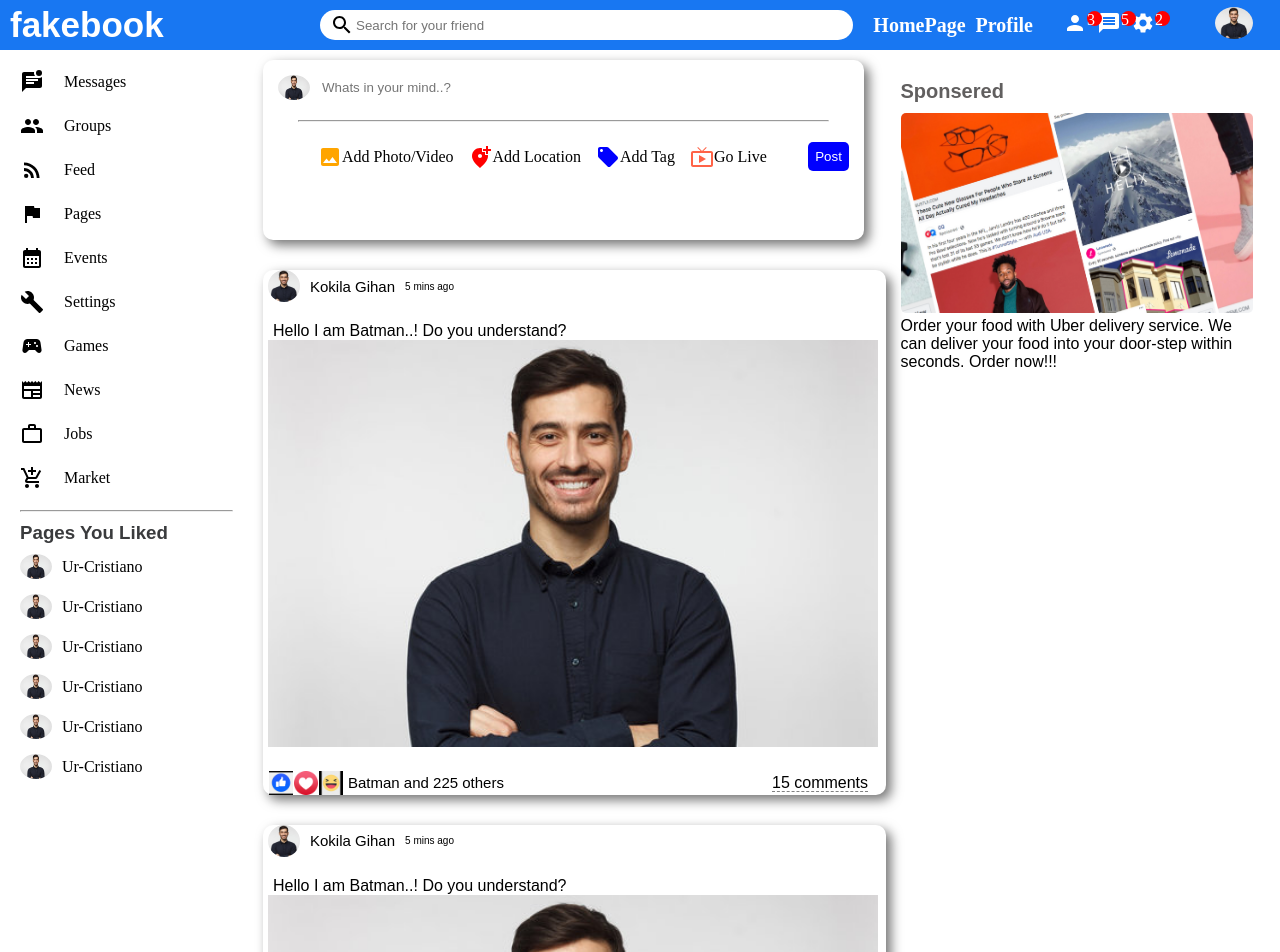
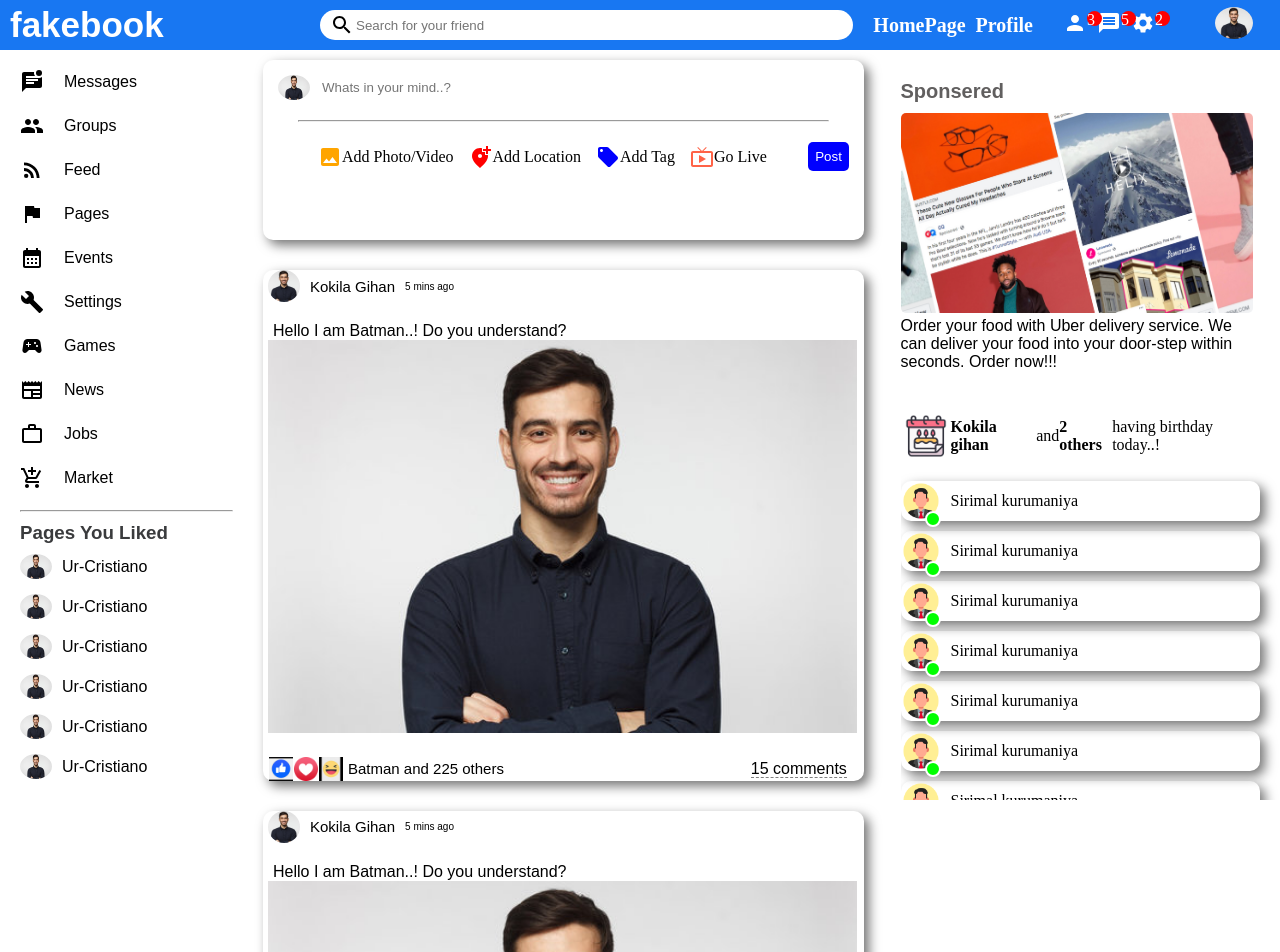
Before and after one commit to maheshkmp/fakebook-React, a React (Create React App) app: page / in a window 1280 px wide. Shown: the top 952 px of the page. Built offline with nearby package versions, Linux system fonts and the light colour scheme.

Commit message:
front-end completed mostly

```diff
--- a/src/components/LeftPane/leftPane.css
+++ b/src/components/LeftPane/leftPane.css
@@ -2,6 +2,9 @@
     flex: 2;
     height: calc(100vh - 50px);
     overflow-y: scroll;
+    font-family: sans-serif;
+    position: sticky;
+    top: 50px;
 }
 ::-webkit-scrollbar{
     width: 5px;
--- a/src/components/Navigation/navBar.css
+++ b/src/components/Navigation/navBar.css
@@ -5,6 +5,8 @@
     display: flex;
     align-items: center;
     top: 0;
+    position: sticky;
+
 }
 
 .navBarLeft{
--- a/src/components/Post/post.css
+++ b/src/components/Post/post.css
@@ -11,11 +11,12 @@
     margin: 30px 0;
     margin-left: 10px;
     border-radius: 10px;
+    width: 95%;
 }
 .postTop{
-
     display: flex;
     align-items: center;
+
 }
 
 .postTopLeft{
--- a/src/components/RightPane/RightPane.js
+++ b/src/components/RightPane/RightPane.js
@@ -12,6 +12,77 @@ export default function RightPane() {
             Order your food with Uber delivery service. We can deliver your food into your door-step within seconds. Order now!!!
           </span>
         </div>
+        <div className="birthDayContainer">
+          <img src="/images/birthday.png" alt="" className="birthdayImage" />
+          <span className="birthdaytext">
+            <b>Kokila gihan</b> and <b>2 others</b> having birthday today..!
+            </span>
+        </div>
+        <div className="friendList">
+          <li className="onlineFriend">
+            <div className="onlineFriendImageContainer">
+              <img src="/images/person.png" alt="" className="onlineFriendImg" />
+              <span className="onlineStatus"></span>
+            </div>
+            <span className="onlineFreindName">Sirimal kurumaniya</span>
+          </li>
+          <li className="onlineFriend">
+            <div className="onlineFriendImageContainer">
+              <img src="/images/person.png" alt="" className="onlineFriendImg" />
+              <span className="onlineStatus"></span>
+            </div>
+            <span className="onlineFreindName">Sirimal kurumaniya</span>
+          </li>
+          <li className="onlineFriend">
+            <div className="onlineFriendImageContainer">
+              <img src="/images/person.png" alt="" className="onlineFriendImg" />
+              <span className="onlineStatus"></span>
+            </div>
+            <span className="onlineFreindName">Sirimal kurumaniya</span>
+          </li>
+          <li className="onlineFriend">
+            <div className="onlineFriendImageContainer">
+              <img src="/images/person.png" alt="" className="onlineFriendImg" />
+              <span className="onlineStatus"></span>
+            </div>
+            <span className="onlineFreindName">Sirimal kurumaniya</span>
+          </li>
+          <li className="onlineFriend">
+            <div className="onlineFriendImageContainer">
+              <img src="/images/person.png" alt="" className="onlineFriendImg" />
+              <span className="onlineStatus"></span>
+            </div>
+            <span className="onlineFreindName">Sirimal kurumaniya</span>
+          </li>
+          <li className="onlineFriend">
+            <div className="onlineFriendImageContainer">
+              <img src="/images/person.png" alt="" className="onlineFriendImg" />
+              <span className="onlineStatus"></span>
+            </div>
+            <span className="onlineFreindName">Sirimal kurumaniya</span>
+          </li>
+          <li className="onlineFriend">
+            <div className="onlineFriendImageContainer">
+              <img src="/images/person.png" alt="" className="onlineFriendImg" />
+              <span className="onlineStatus"></span>
+            </div>
+            <span className="onlineFreindName">Sirimal kurumaniya</span>
+          </li>
+          <li className="onlineFriend">
+            <div className="onlineFriendImageContainer">
+              <img src="/images/person.png" alt="" className="onlineFriendImg" />
+              <span className="onlineStatus"></span>
+            </div>
+            <span className="onlineFreindName">Sirimal kurumaniya</span>
+          </li>
+          <li className="onlineFriend">
+            <div className="onlineFriendImageContainer">
+              <img src="/images/person.png" alt="" className="onlineFriendImg" />
+              <span className="onlineStatus"></span>
+            </div>
+            <span className="onlineFreindName">Sirimal kurumaniya</span>
+          </li>
+        </div>
       </div>
     </div>
   )
--- a/src/components/RightPane/rightPane.css
+++ b/src/components/RightPane/rightPane.css
@@ -1,8 +1,12 @@
 .rightPaneBox{
     flex: 3;
     margin-left: 15px;
+    font-family: serif;
+    height: calc(100vh - 50px);
+    overflow-y: scroll;
+    position: sticky;
+    top: 50px;
 }
-
 
 .adImage{
     width: 400px;
@@ -29,3 +33,63 @@
     border-radius: 5px;
     width: 98%;
 }
+
+
+.birthDayContainer{
+    display: flex;
+    align-items: center;
+    margin-top: 20px;
+    margin-bottom: 20px;
+}
+
+.birthdayImage{
+    height: 50px;
+    width: 50px;
+    margin-top: 20px;
+}
+
+.birthdaytext{
+    display: flex;
+    align-items: center;
+    margin-top: 20px;
+}
+
+.onlineFriendImg{
+    width: 40px;
+    height: 40px;
+    border-radius: 50%;
+    object-fit: cover;
+}
+
+.onlineFriendImageContainer{
+    display: flex;
+    position: relative;
+}
+
+
+.onlineFriend{
+    padding: 0;
+    margin: 0;
+    list-style: none;
+    display: flex;
+    align-items: center;
+    -webkit-box-shadow: 5px 5px 12px 0px rgba(0,0,0,0.55);
+    box-shadow: 5px 5px 12px 0px rgba(0,0,0,0.55);
+    border-radius: 10px;
+    margin-bottom: 10px;
+}
+
+.onlineStatus{
+    width: 12px;
+    height: 12px;
+    border-radius: 50%;
+    background-color: lime;
+    position: absolute;
+    top: 30px;
+    right: 0;
+    border: 2px solid white;
+}
+
+.onlineFreindName{
+    margin-left: 10px;
+}
```
Also changed, not shown: public/images/birthday.png (added), public/images/person.png (added).
